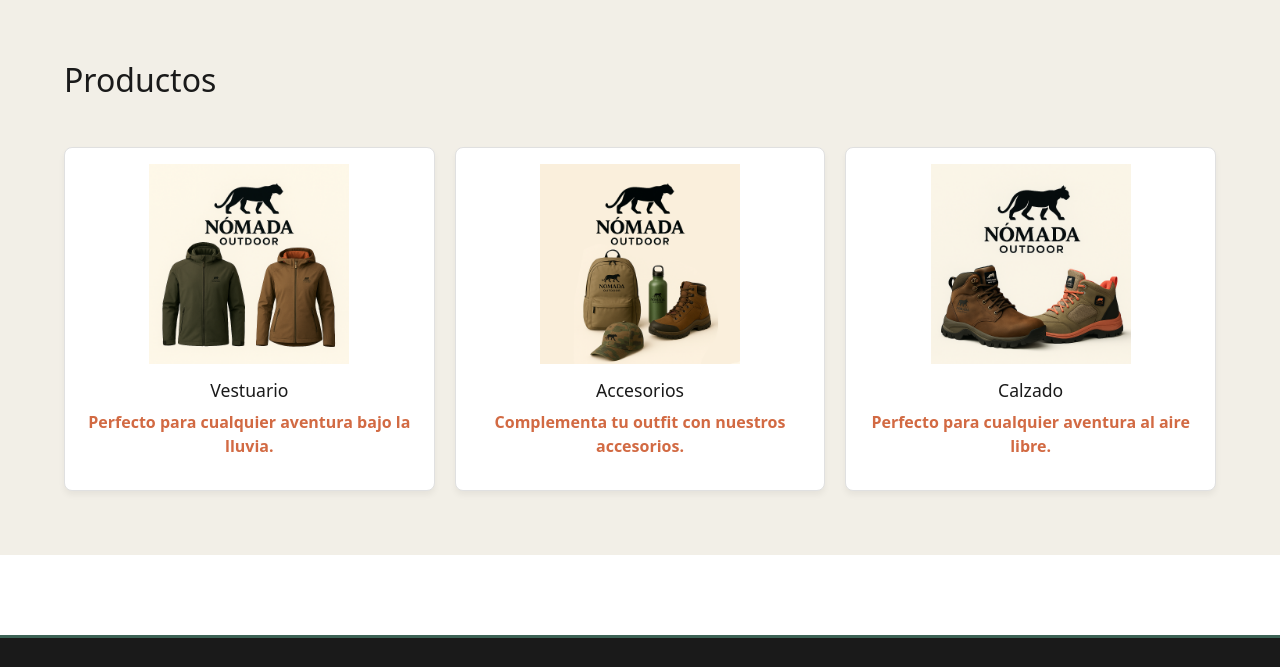
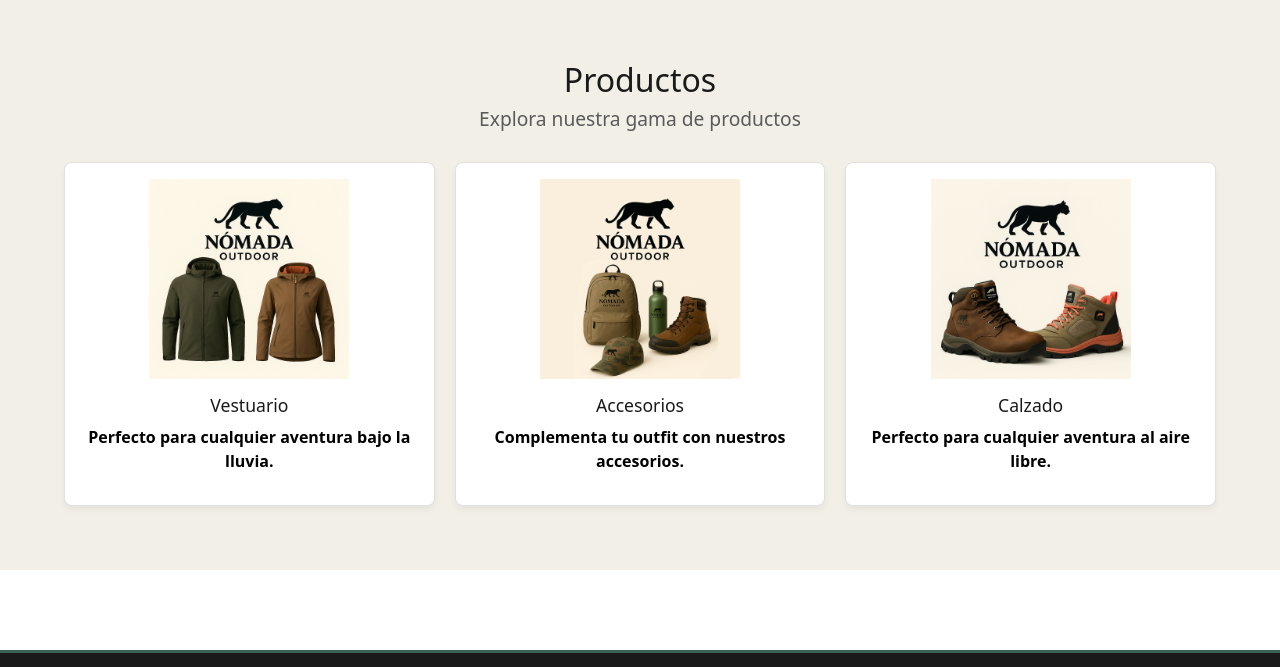
Before and after one commit to barrazaluis/Proyecto-3, a plain HTML site: page index.html in a window 1280 px wide. Shown: the part 538-1205 px from the top of the page. Drawn offline with nearby package versions, Linux system fonts and the light colour scheme.

Commit message:
detalletes

```diff
--- a/assets/css/main.css
+++ b/assets/css/main.css
@@ -172,11 +172,17 @@ body {
 
 .productos-title {
     font-size: 2rem;
-    text-align: left;
-    margin-bottom: 3rem;
+    text-align: center;
+    margin-bottom: 0.5rem;
     color: var(--color-black);
 }
 
+.productos-subtitle {
+    font-size: 1.2rem;
+    text-align: center;
+    margin-bottom: 2rem;
+    color: var(--color-gray-text);
+}
 .productos-grid {
     display: grid;
     grid-template-columns: repeat(3, 1fr);
@@ -210,9 +216,9 @@ body {
     margin-bottom: 0.5rem;
 }
 
-.product-price {
+.producto-texto {
     font-weight: bold;
-    color: var(--color-terra);
+    color: black;
     margin-top: 0.5rem;
 }
 
--- a/index.html
+++ b/index.html
@@ -46,23 +46,24 @@
 
         <section class="productos-section">
             <h2 class="productos-title">Productos</h2>
+            <h3 class="productos-subtitle">Explora nuestra gama de productos</h3>
             <div class="productos-grid">
                 <div class="product-card">
                     <img src="./assets/img/vestuario.png" alt="vestuario">
                     <h3 class="product-name">Vestuario</h3>
-                    <p class="product-price">Perfecto para cualquier aventura bajo la lluvia.</p>
+                    <p class="producto-texto">Perfecto para cualquier aventura bajo la lluvia.</p>
                 </div>
 
                 <div class="product-card">
                     <img src="./assets/img/accesorios.png" alt="accesorios">
                     <h3 class="product-name">Accesorios</h3>
-                    <p class="product-price">Complementa tu outfit con nuestros accesorios.</p>
+                    <p class="producto-texto">Complementa tu outfit con nuestros accesorios.</p>
                 </div>
 
                 <div class="product-card">
                     <img src="./assets/img/calzado.png" alt="calzado">
                     <h3 class="product-name">Calzado</h3>
-                    <p class="product-price">Perfecto para cualquier aventura al aire libre.</p>
+                    <p class="producto-texto">Perfecto para cualquier aventura al aire libre.</p>
                 </div>
             </div>
         </section>
```
